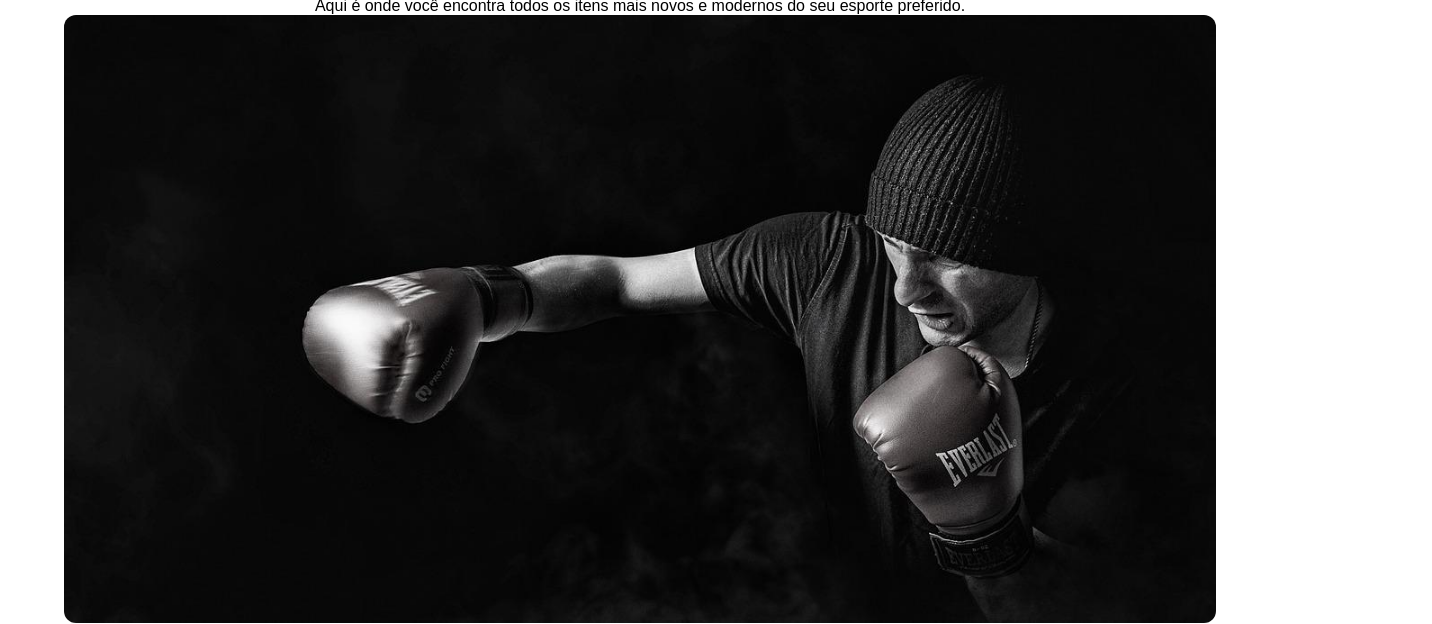
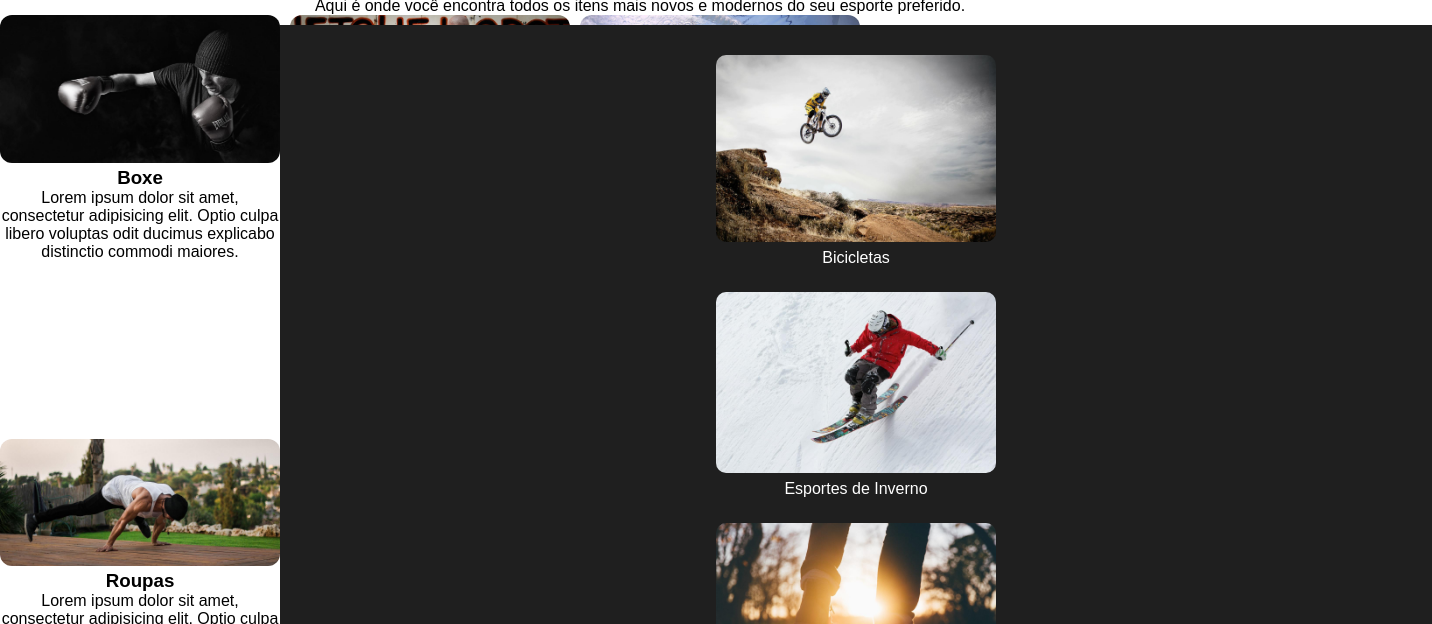
Before and after one commit to eldryn-dev/One-bit-code, a plain HTML site: page 1a-semana/CSS/Projeto-Final/index.html in a window 1280 px wide. Shown: the part 171-795 px from the top of the page, 1432 px wide, since content can reach past the window. Drawn offline with Linux system fonts and the light colour scheme.

Commit message:
Começando responsividade com media queries

```diff
--- a/1a-semana/CSS/Projeto-Final/style.css
+++ b/1a-semana/CSS/Projeto-Final/style.css
@@ -9,6 +9,23 @@
 
 
 @media (min-width:740px) {
+
+.container{
+  display: grid;
+  grid-template-columns: 1fr 1fr;
+}
+
+.main-sports {
+  display: grid;
+  grid-template-columns: repeat(3 , 1fr);
+  gap: 10px;
+  max-width: 280px;
+  justify-content: flex-start;
+}
+
+img {
+  max-width: 280px;
+}
 
 
 
```
